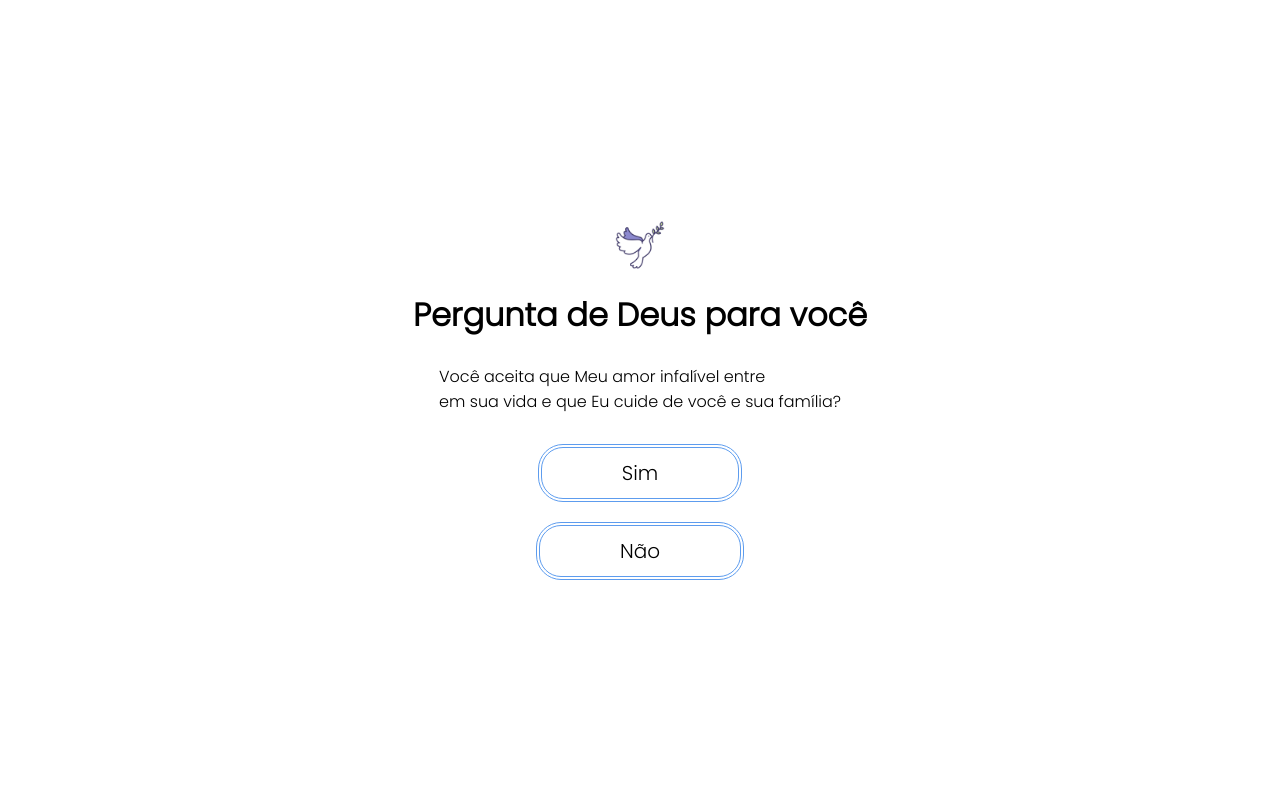
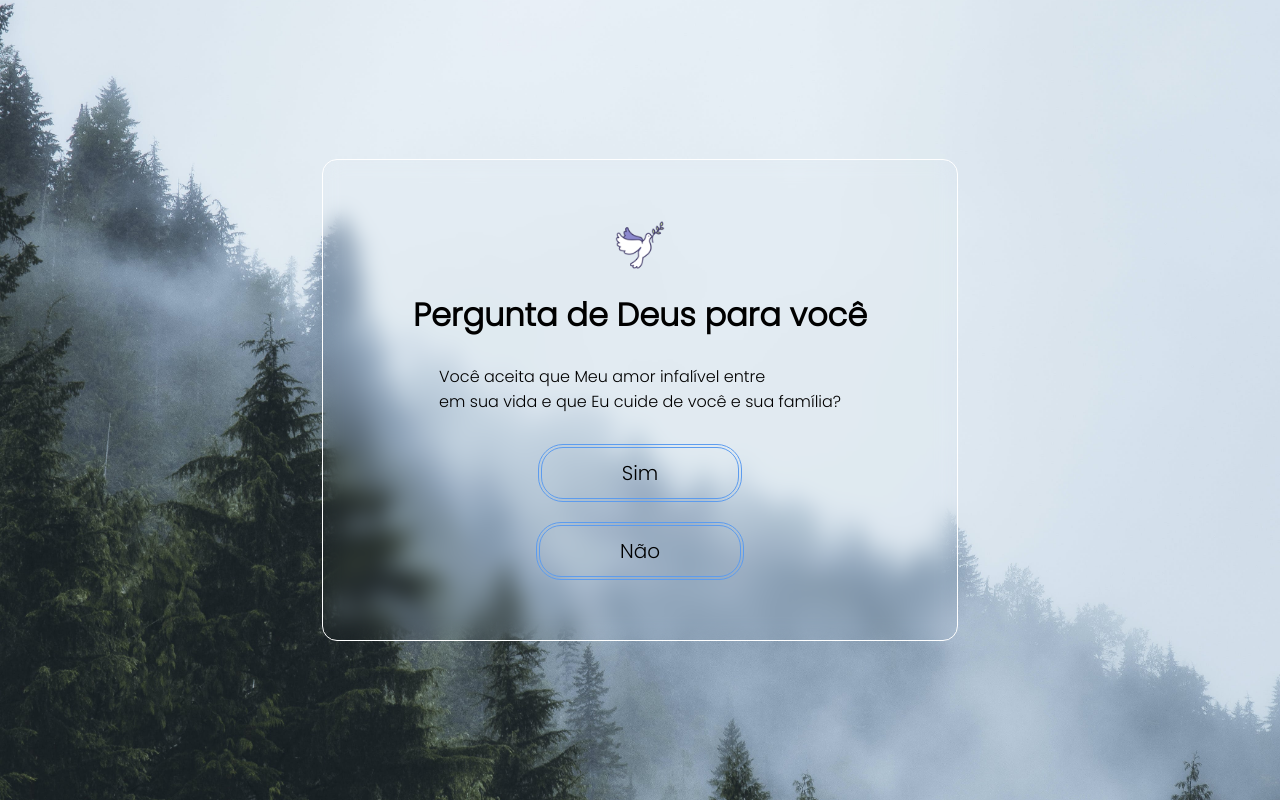
Before and after one commit to Lillip3/Pergunta, a plain HTML site: page index.html in a window 1280 px wide. Drawn offline with Linux system fonts and the light colour scheme; the site is published under a folder, as on GitHub Pages, so addresses that start at the root find nothing.

Commit message:
Update style.css
Barra desnecessária na url da foto de fundo

```diff
--- a/style.css
+++ b/style.css
@@ -8,7 +8,7 @@ body {
   display: flex;
   justify-content: center;
   align-items: center;
-  background: url('/fotos/nuvem.jpg') no-repeat;
+  background: url('fotos/nuvem.jpg') no-repeat;
   background-size: cover;
   background-position: center;
 }
```
